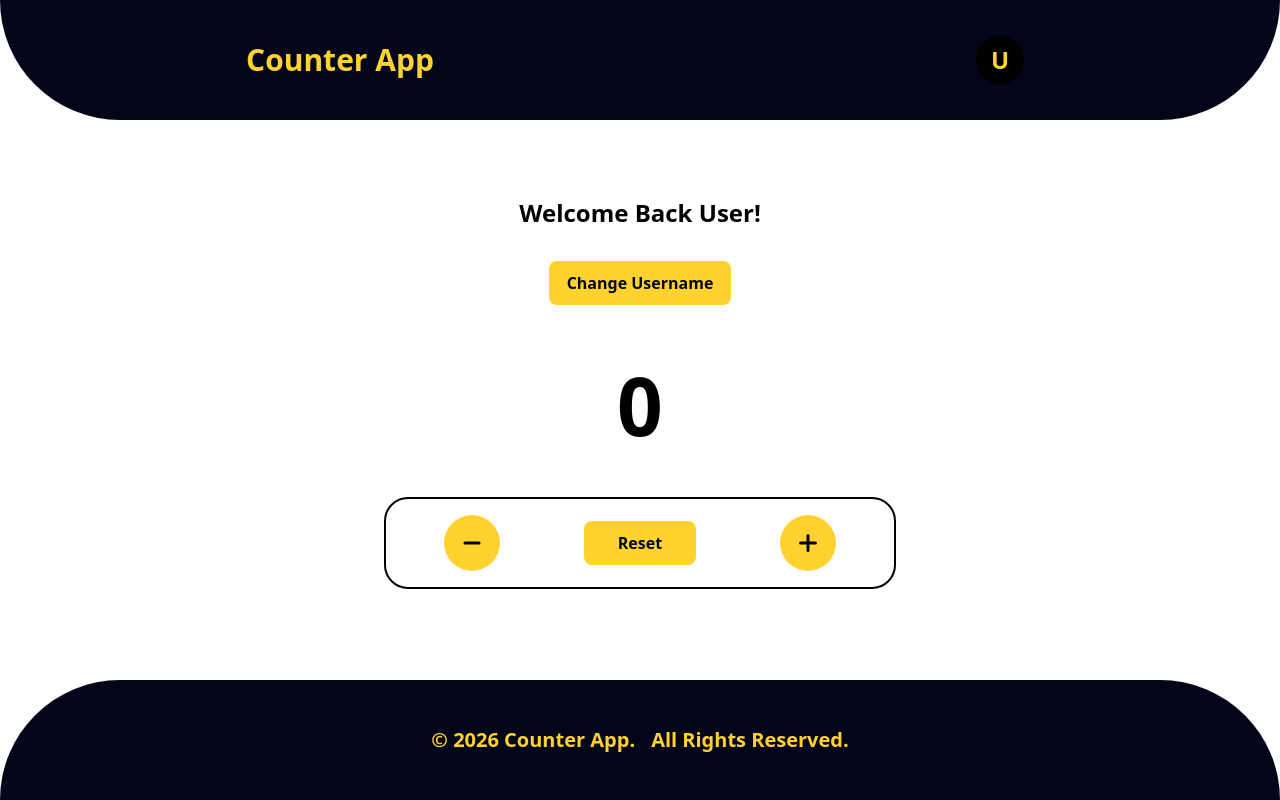
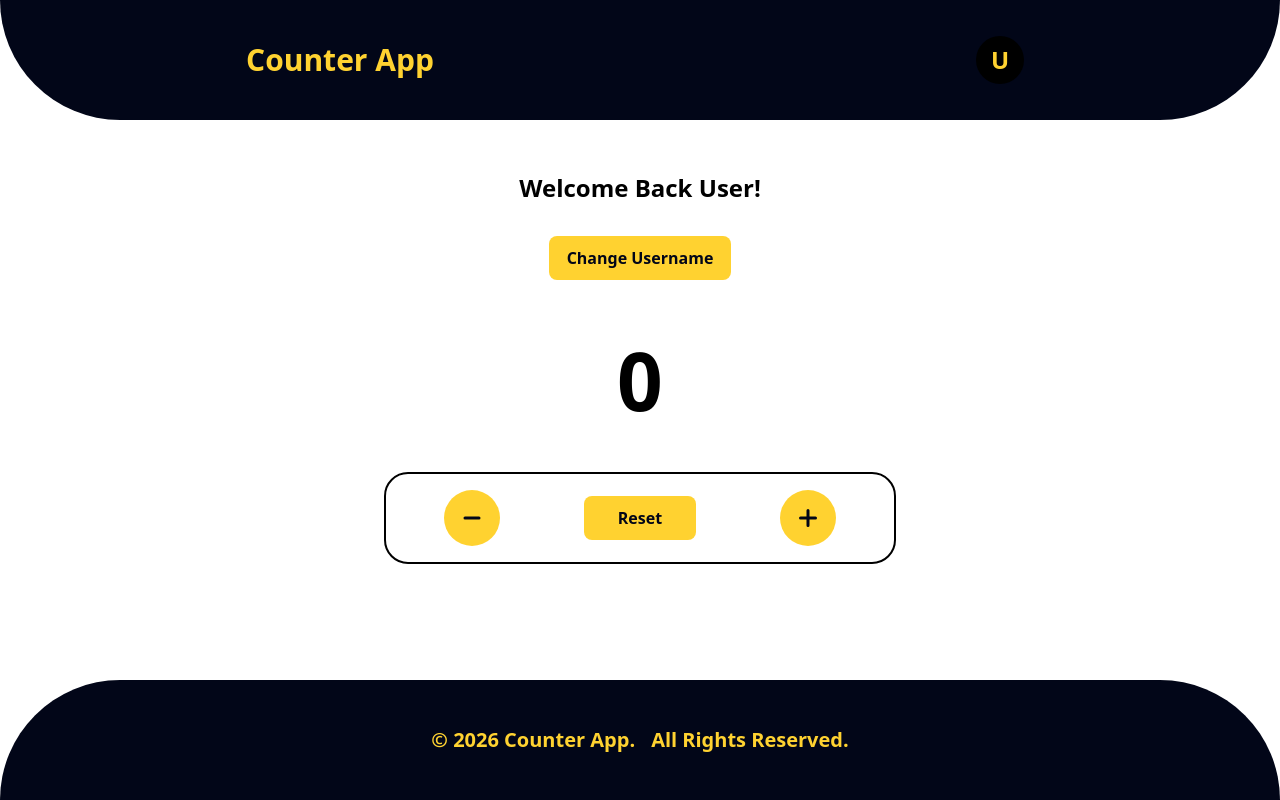
Before and after one commit to Prasanth-1017/React-Counter, a React (Vite) app: page / in a window 1280 px wide. Built offline with nearby package versions, Linux system fonts and the light colour scheme.

Commit message:
Add files via upload

```diff
--- a/src/components/Counter.jsx
+++ b/src/components/Counter.jsx
@@ -18,8 +18,7 @@ function Counter() {
     };
 
     return (
-        <>
-            <section className="flex h-[60%] w-full flex-col items-center justify-center gap-8">
+        <section className="flex h-[60%] w-full flex-col items-center justify-center gap-8 lg:h-[70%]">
             <h1 className="text-[5rem] font-bold">{value}</h1>
 
             <div className="flex w-3/4 items-center justify-around rounded-3xl border-2 border-black p-4 md:w-3/6 lg:w-2/5">
@@ -77,7 +76,6 @@ function Counter() {
                 Minimum Limit Reached!
             </h2>
         </section>
-        </>
     );
 }
 
--- a/src/components/Welcome.jsx
+++ b/src/components/Welcome.jsx
@@ -48,7 +48,7 @@ function Welcome({ passData }) {
 
     // Render
     return (
-        <section className="flex h-[40%] flex-col justify-center gap-8">
+        <section className="flex h-[40%] lg:h-[30%] flex-col justify-center gap-8">
             <h1 className="text-center text-2xl font-bold">
                 {handleDate() ? "Welcome" : "Welcome Back"}
                 {user ? ` ${user}!` : " User!"}
```
Lines whose indentation alone changed are shown as unchanged.
